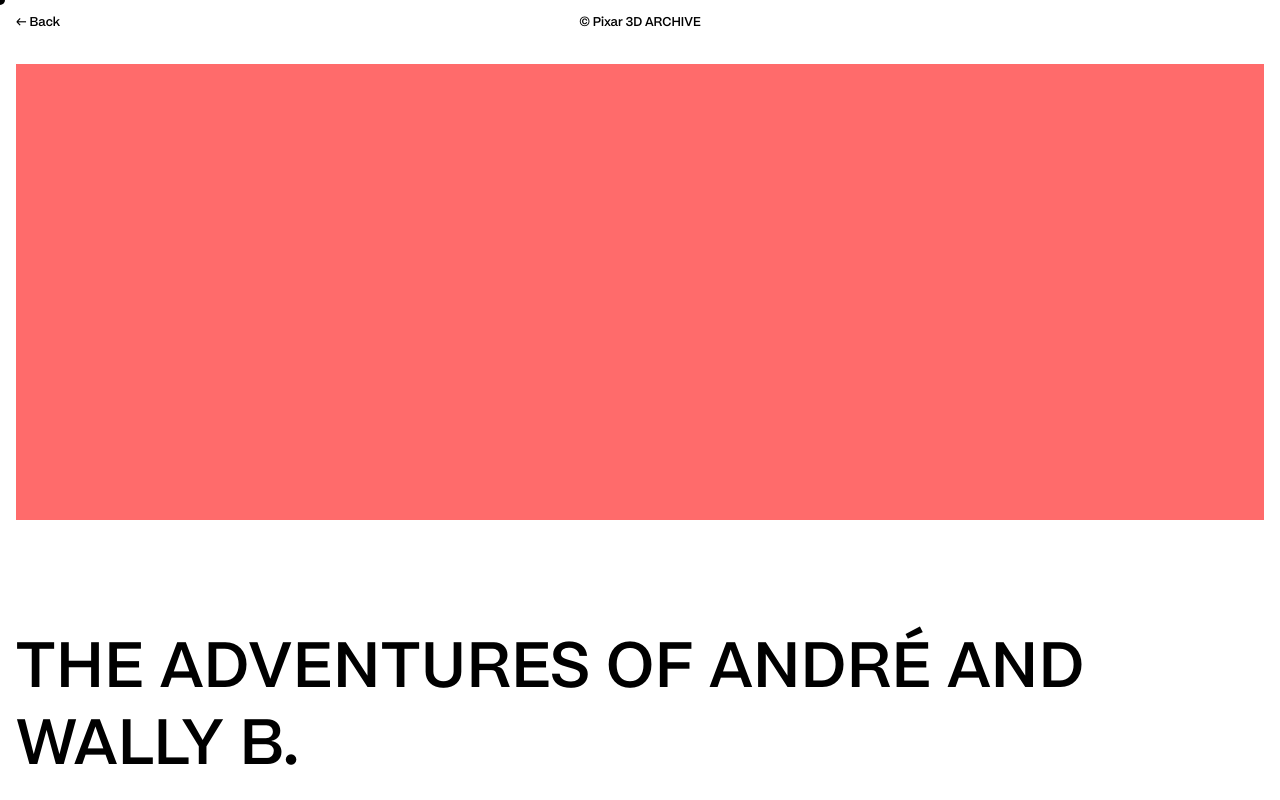
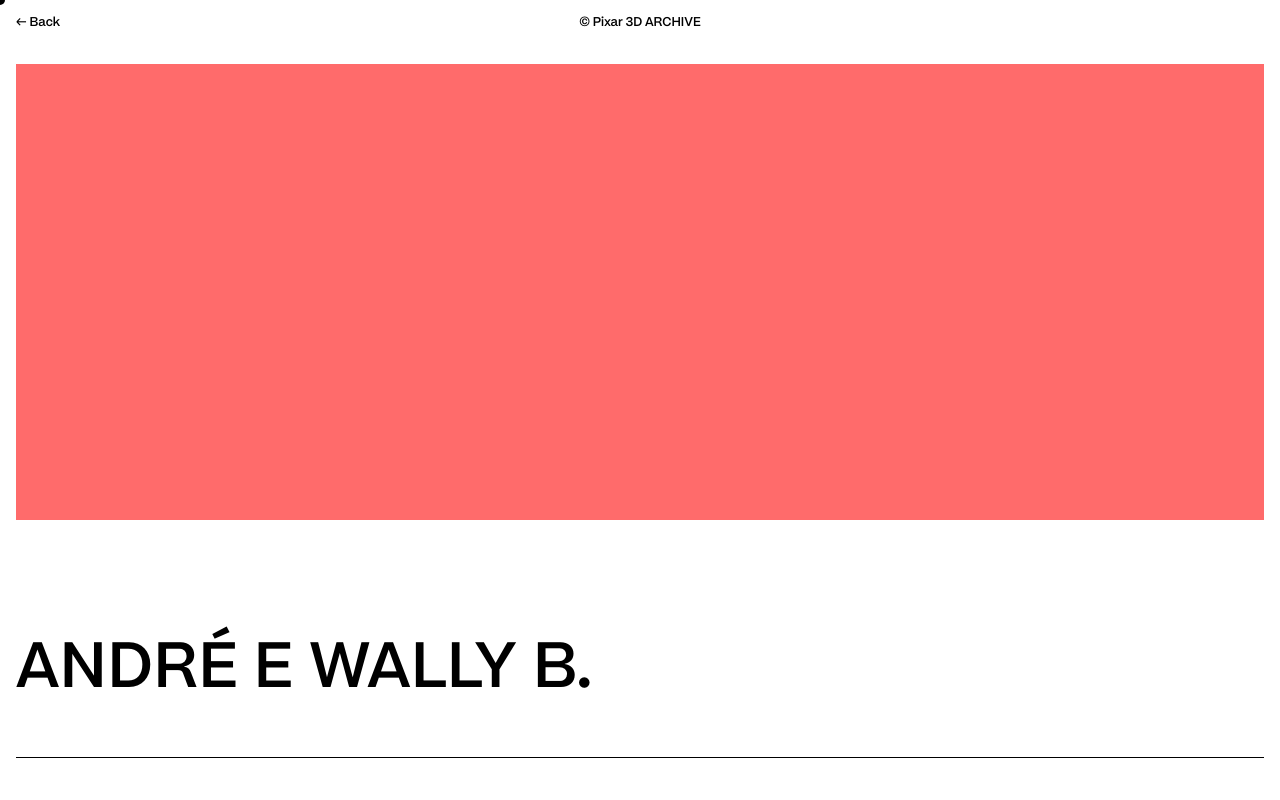
Before and after one commit to Federium/PixarViz, an Astro site: page /film/1 in a window 1280 px wide. Shown: the top 800 px of the page. Built offline with nearby package versions, Linux system fonts and the light colour scheme; Astro itself is replaced by a stand-in of ours.

Commit message:
personaggio
Signed-off-by: Federico Morsia <fede28.morsia@gmail.com>

```diff
--- a/src/pages/film/[id].astro
+++ b/src/pages/film/[id].astro
@@ -4,6 +4,7 @@ import rawData from "../../data/pixar_archivio.json";
 interface Film {
 	ID: number;
 	TITLE: string;
+	CHARACTER: string | null;
 	FILM_NAME: string | null;
 	YEAR: number | null;
 	SRC: string;
@@ -63,6 +64,7 @@ export async function getStaticPaths() {
 		return {
 			ID: raw.ID ?? index + 1,
 			TITLE: name,
+			CHARACTER: raw["Personaggio/soggetto"] || null,
 			FILM_NAME: raw["Film/corto"] || null,
 			YEAR: raw.Anno || null,
 			SRC: src,
@@ -129,7 +131,7 @@ import Footer from "../../components/Footer.astro";
 		<div class="film-detail">
 			<!-- DIV 1: Personaggio -->
 			<div class="section-personaggio">
-				<h1>{film.TITLE}</h1>
+				<h1>{film.CHARACTER || film.TITLE}</h1>
 			</div>
 
 			<!-- DIV 2: Film info e trama -->
```
